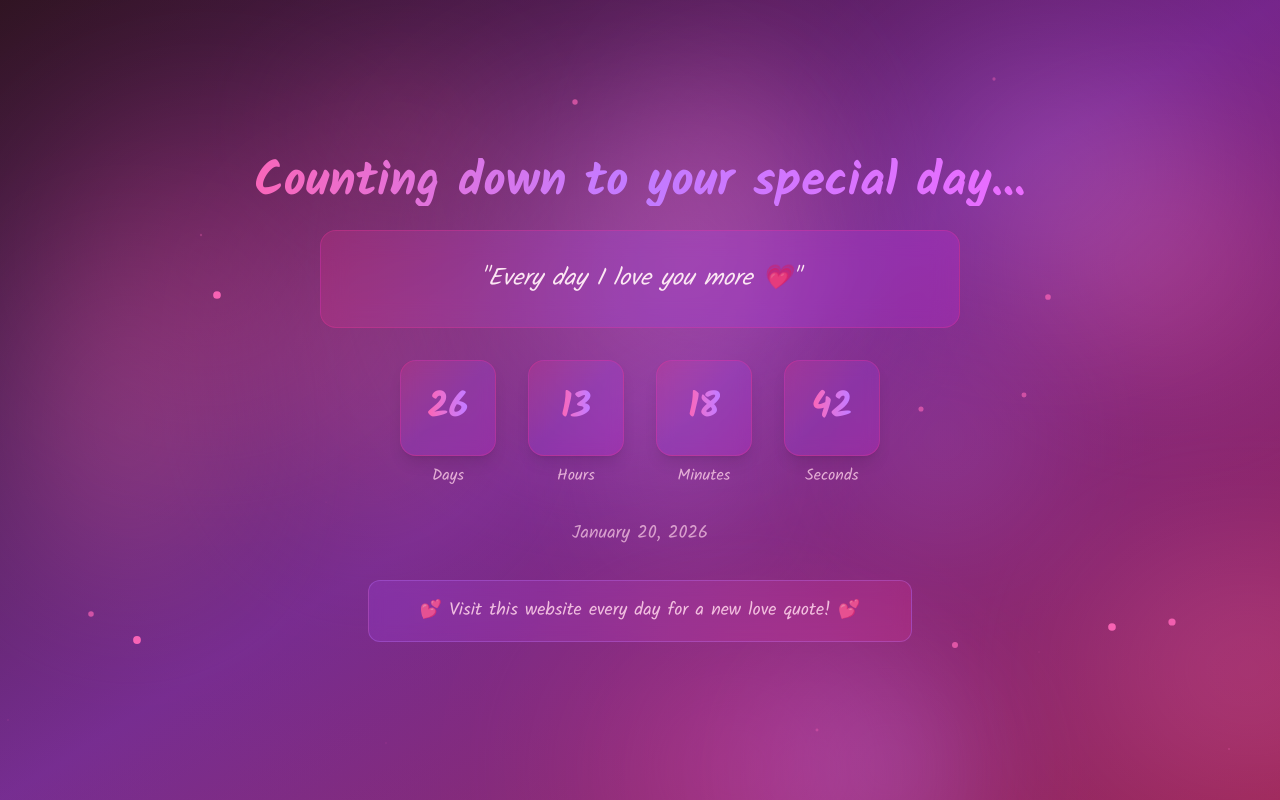
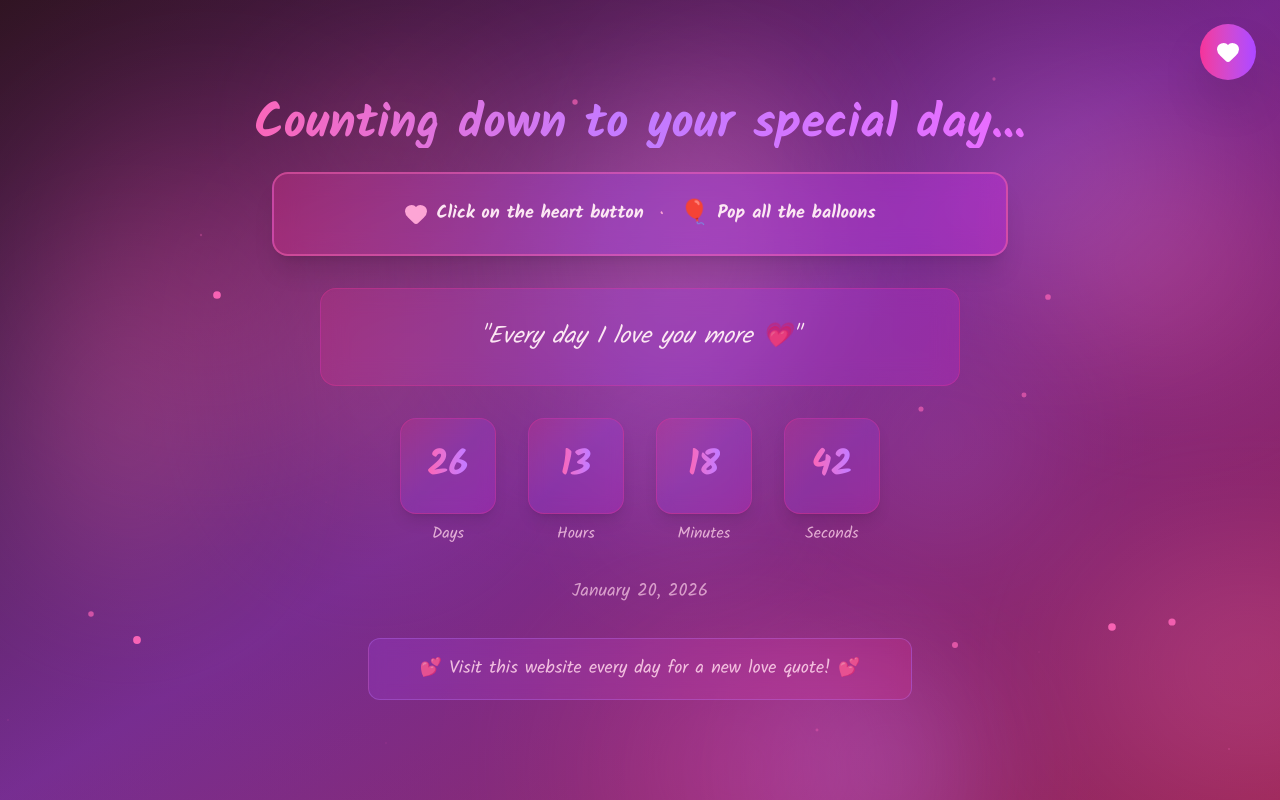
Before and after one commit to jhavishesh7/tanishka-birthday, a Next.js app: page / in a window 1280 px wide. Built offline with nearby package versions, Linux system fonts and the light colour scheme.

Commit message:
pushed and made the alert button fix

```diff
--- a/src/components/InteractiveBalloons.jsx
+++ b/src/components/InteractiveBalloons.jsx
@@ -42,28 +42,28 @@ export default function InteractiveBalloons({ onAllPopped }) {
       return positions
     }
 
-    // Generate truly random positions for top balloons - better distribution
-    const topPositions = generateRandomPositions(8, 10, 22) // Top area: 10-22% (wider range)
+    // Generate positions for top balloons - 10 balloons arranged properly
+    const topPositions = generateRandomPositions(10, 10, 22) // Top area: 10-22%
     const topBalloons = topPositions.map((pos, i) => ({
       id: `top-${i}`,
       x: pos.x,
       y: pos.y,
       color: balloonColors[Math.floor(Math.random() * balloonColors.length)],
-      size: 45 + Math.random() * 18, // Better size range: 45-63px
+      size: 45 + Math.random() * 18, // Size range: 45-63px
       popped: false,
-      appearDelay: i * 0.2 + Math.random() * 0.15, // Staggered but faster
+      appearDelay: i * 0.15 + Math.random() * 0.1, // Staggered appearance
     }))
 
-    // Generate truly random positions for bottom balloons - better distribution
-    const bottomPositions = generateRandomPositions(8, 78, 90) // Bottom area: 78-90% (wider range)
+    // Generate positions for bottom balloons - 10 balloons arranged properly
+    const bottomPositions = generateRandomPositions(10, 78, 90) // Bottom area: 78-90%
     const bottomBalloons = bottomPositions.map((pos, i) => ({
       id: `bottom-${i}`,
       x: pos.x,
       y: pos.y,
       color: balloonColors[Math.floor(Math.random() * balloonColors.length)],
-      size: 45 + Math.random() * 18, // Better size range: 45-63px
+      size: 45 + Math.random() * 18, // Size range: 45-63px
       popped: false,
-      appearDelay: (i + 8) * 0.2 + Math.random() * 0.15, // Continue sequence
+      appearDelay: (i + 10) * 0.15 + Math.random() * 0.1, // Continue sequence from top
     }))
 
     return [...topBalloons, ...bottomBalloons]
--- a/src/components/screens/CountdownScreen.jsx
+++ b/src/components/screens/CountdownScreen.jsx
@@ -2,6 +2,8 @@
 
 import { useState, useEffect } from "react"
 import { motion } from "framer-motion"
+import { Heart } from "lucide-react"
+import HeartPopup from "../HeartPopup"
 
 // Love quotes that rotate daily
 const loveQuotes = [
@@ -43,7 +45,9 @@ export default function CountdownScreen({ onDone }) {
     seconds: 0,
   })
   const [isExpired, setIsExpired] = useState(false)
+  const [showPopup, setShowPopup] = useState(false)
   const [currentQuote, setCurrentQuote] = useState("")
+  const [daysLeft, setDaysLeft] = useState(0)
   const [shouldBypass, setShouldBypass] = useState(false)
 
   // Check bypass immediately on mount
@@ -115,6 +119,7 @@ export default function CountdownScreen({ onDone }) {
       }
 
       const days = Math.floor(difference / (1000 * 60 * 60 * 24))
+      setDaysLeft(days)
 
       return {
         days,
@@ -230,6 +235,25 @@ export default function CountdownScreen({ onDone }) {
         ))}
       </div>
 
+      {/* Heart Button */}
+      <motion.button
+        initial={{ scale: 0, rotate: -180 }}
+        animate={{ scale: 1, rotate: 0 }}
+        transition={{ delay: 1.5, type: "spring" }}
+        onClick={() => setShowPopup(true)}
+        className="fixed top-4 right-4 sm:top-6 sm:right-6 z-50 bg-gradient-to-r from-pink-500 to-purple-500 p-3 sm:p-4 rounded-full shadow-2xl hover:scale-110 active:scale-95 transition-transform duration-300 group touch-manipulation"
+        aria-label="Open heart message"
+      >
+        <Heart className="w-5 h-5 sm:w-6 sm:h-6 text-white fill-white group-hover:scale-125 transition-transform" />
+      </motion.button>
+
+      {/* Heart Popup */}
+      <HeartPopup
+        isOpen={showPopup}
+        onClose={() => setShowPopup(false)}
+        daysLeft={daysLeft}
+      />
+
       <motion.div
         initial={{ opacity: 0, y: 20 }}
         animate={{ opacity: 1, y: 0 }}
@@ -243,6 +267,32 @@ export default function CountdownScreen({ onDone }) {
         >
           Counting down to your special day...
         </motion.h1>
+
+        {/* Instructions Banner */}
+        <motion.div
+          initial={{ opacity: 0, y: -10 }}
+          animate={{ opacity: 1, y: 0 }}
+          transition={{ delay: 0.4 }}
+          className="mb-6 sm:mb-8 max-w-3xl mx-auto px-4"
+        >
+          <div className="bg-gradient-to-r from-pink-500/30 via-purple-500/30 to-fuchsia-500/30 backdrop-blur-md border-2 border-pink-400/50 rounded-xl sm:rounded-2xl p-3 sm:p-4 md:p-6 shadow-xl">
+            <div className="flex flex-col sm:flex-row items-center justify-center gap-2 sm:gap-3 md:gap-4">
+              <div className="flex items-center gap-2">
+                <Heart className="w-4 h-4 sm:w-5 sm:h-5 md:w-6 md:h-6 text-pink-300 fill-pink-300" />
+                <p className="text-sm sm:text-base md:text-lg text-pink-100 font-semibold">
+                  Click on the heart button
+                </p>
+              </div>
+              <span className="hidden sm:block text-pink-300">•</span>
+              <div className="flex items-center gap-2">
+                <span className="text-xl sm:text-2xl">🎈</span>
+                <p className="text-sm sm:text-base md:text-lg text-pink-100 font-semibold">
+                  Pop all the balloons
+                </p>
+              </div>
+            </div>
+          </div>
+        </motion.div>
 
         {/* Daily Love Quote */}
         {currentQuote && (
```
